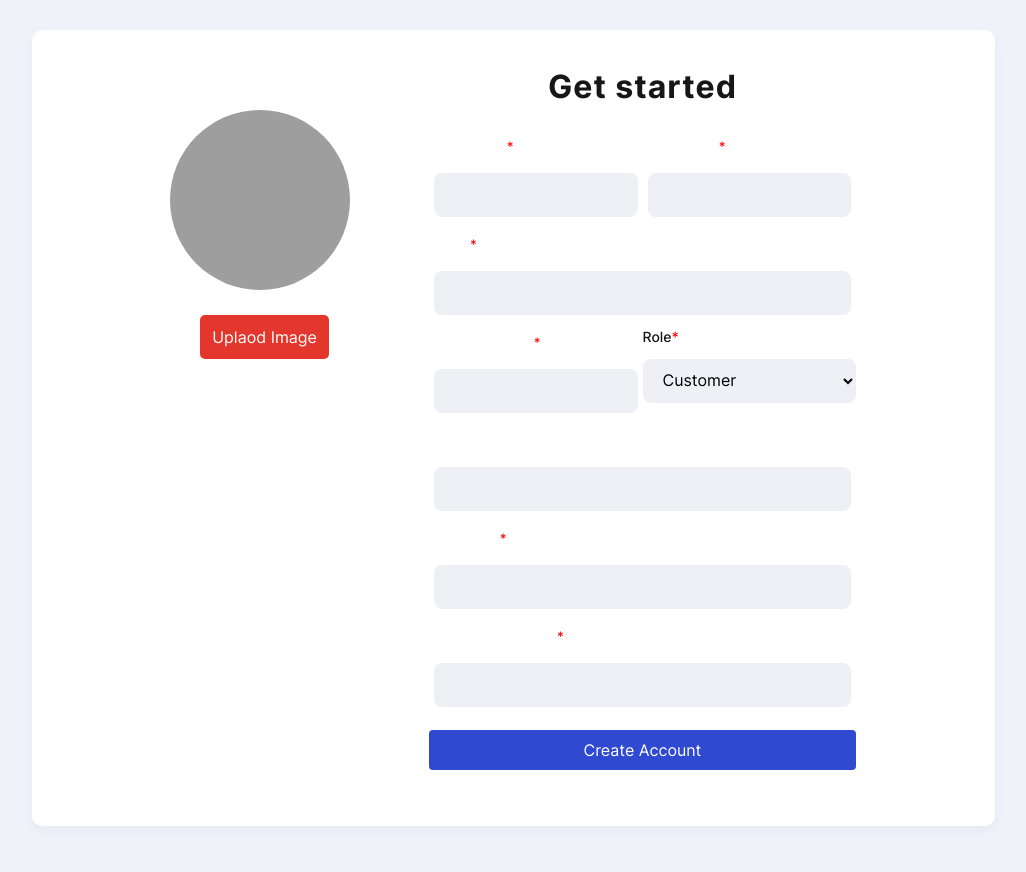
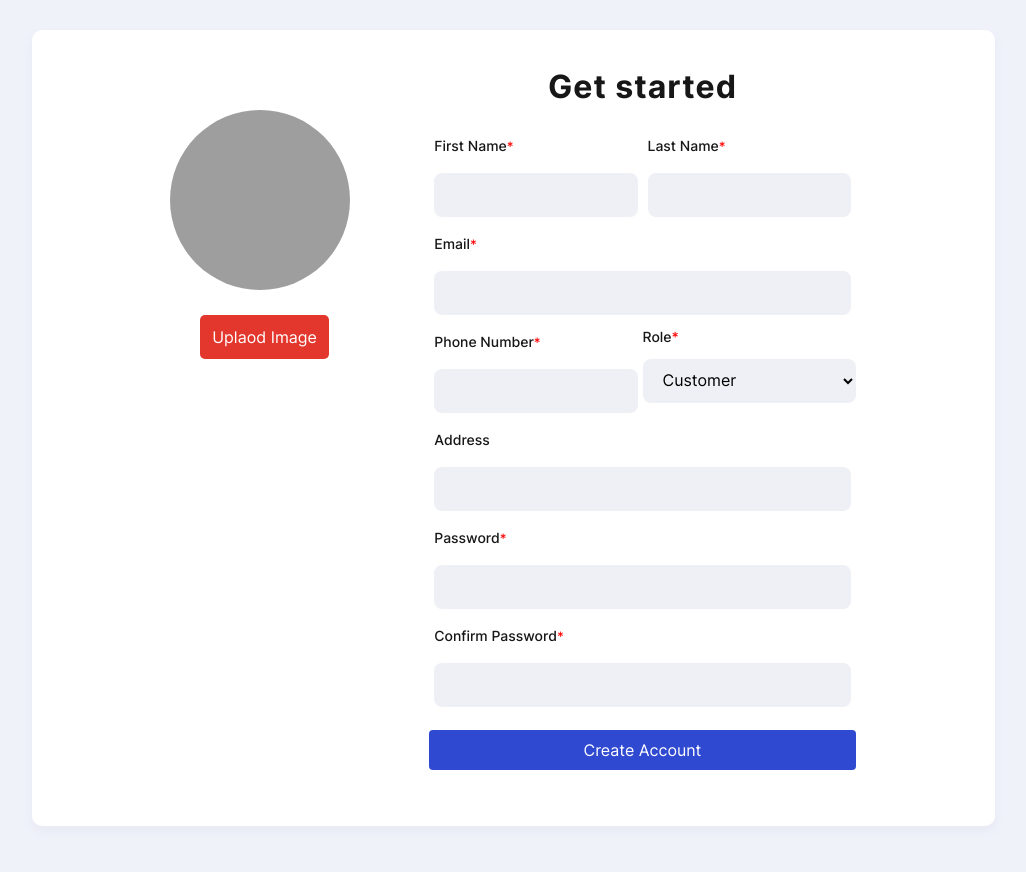
Before and after one commit to cgmoreda/zBus, an ASP.NET Core app: page /User/Register in a window 1280 px wide. Shown: the whole page, without its empty margins (127-1153 px from the left). Run offline with ASP.NET Core 8, Linux system fonts and the light colour scheme; grey boxes are pictures that could not be loaded.

Commit message:
Fixing Bugs

```diff
--- a/zBus/Controllers/UserController.cs
+++ b/zBus/Controllers/UserController.cs
@@ -70,7 +70,7 @@ namespace zBus.Controllers
                             }
                             user.PhotoPhath = "/User/" + fileName;
                             _userService.Add(user);
-                            EmailService _emailService = new EmailService();
+                            EmailService _emailService = new EmailService(_webHostEnvironment);
                              _emailService.SendRegistrationEmailAsync(user.Email, user.Fisrt_name);
                             return View("Login_Page");
                         }
@@ -193,7 +193,7 @@ namespace zBus.Controllers
         {
             var UserEmail = HttpContext.Session.GetString("UserEmail");
             string username = _userService.GetById(UserEmail).Fisrt_name;
-            EmailService emailService = new EmailService();
+            EmailService emailService = new EmailService(_webHostEnvironment);
             emailService.SendPasswordChangeEmailAsync(UserEmail, username);
         }
         public IActionResult AuthenticationCheck(string code)
@@ -274,7 +274,7 @@ namespace zBus.Controllers
         public IActionResult Dashboard()
         {
 
-            return View();
+            return View("_PartialviewDashbord");
         }
 
 
--- a/zBus/Views/User/Register.cshtml
+++ b/zBus/Views/User/Register.cshtml
@@ -114,13 +114,13 @@
                         <div style="display:flex">
 
                             <div class="form-label-wrapper" style="width:50%">
-                                <label asp-for="Fisrt_name" class="form-label" style="margin:5px; color:white;">First Name<span class="formwarn">*</span></label>
-                                <input asp-for="Fisrt_name" style="margin:5px; color:white;" class="form-input" oninput="this.value = this.value.trim()" />
+                                <label asp-for="Fisrt_name" class="form-label" style="margin:5px; ;">First Name<span class="formwarn">*</span></label>
+                                <input asp-for="Fisrt_name" style="margin:5px; ;" class="form-input" oninput="this.value = this.value.trim()" />
                                 <span asp-validation-for="Fisrt_name" class="formwarn"></span>
                             </div>
                             <div class="form-label-wrapper" style="width:50%">
-                                <label asp-for="Last_name" class="form-label" style="margin:5px; color:white;">Last Name<span class="formwarn">*</span></label>
-                                <input asp-for="Last_name" style="margin:5px; color:white;" class="form-input" oninput="this.value = this.value.trim()" />
+                                <label asp-for="Last_name" class="form-label" style="margin:5px; ;">Last Name<span class="formwarn">*</span></label>
+                                <input asp-for="Last_name" style="margin:5px; ;" class="form-input" oninput="this.value = this.value.trim()" />
                                 <span asp-validation-for="Last_name" class="formwarn"></span>
                             </div>
 
@@ -128,8 +128,8 @@
 
 
                         <div class="form-label-wrapper">
-                            <label asp-for="Email" style="margin:5px ;color:white" class="form-label">Email<span class="formwarn">*</span></label>
-                            <input asp-for="Email" style="margin:5px ;color:white" class="form-input" oninput="this.value = this.value.trim()" />
+                            <label asp-for="Email" style="margin:5px " class="form-label">Email<span class="formwarn">*</span></label>
+                            <input asp-for="Email" style="margin:5px " class="form-input" oninput="this.value = this.value.trim()" />
                             <span asp-validation-for="Email" class="formwarn"></span>
                         </div>
 
@@ -137,8 +137,8 @@
                         <div style="display:flex">
 
                             <div class="form-label-wrapper" style="width:50%">
-                                    <label asp-for="Phone_number" style="margin:5px ;color:white" class="form-label">Phone Number<span class="formwarn">*</span></label>
-                                    <input asp-for="Phone_number" style="margin:5px ;color:white" class="form-input" oninput="this.value = this.value.trim()" />
+                                    <label asp-for="Phone_number" style="margin:5px " class="form-label">Phone Number<span class="formwarn">*</span></label>
+                                    <input asp-for="Phone_number" style="margin:5px " class="form-input" oninput="this.value = this.value.trim()" />
                                     <span asp-validation-for="Phone_number" class="formwarn"></span>
                              </div>
                             <div class="form-label-wrapper" style="width:50%">
@@ -155,20 +155,20 @@
 
 
                         <div class="form-label-wrapper">
-                            <label asp-for="Address" style="margin:5px ;color:white" class="form-label">Address</label>
-                            <input asp-for="Address" style="margin:5px ;color:white !important" class="form-input" oninput="this.value = this.value.trim()" />
+                            <label asp-for="Address" style="margin:5px " class="form-label">Address</label>
+                            <input asp-for="Address" style="margin:5px  !important" class="form-input" oninput="this.value = this.value.trim()" />
                             <span asp-validation-for="Address" class="formwarn"></span>
                         </div>
 
                         <div class="form-label-wrapper">
-                            <label asp-for="Password" style="margin:5px ;color:white" class="form-label">Password<span class="formwarn">*</span></label>
-                            <input asp-for="Password" style="margin:5px ;color:white" id="password" class="form-input" oninput="this.value = this.value.trim()" />
+                            <label asp-for="Password" style="margin:5px " class="form-label">Password<span class="formwarn">*</span></label>
+                            <input asp-for="Password" style="margin:5px " id="password" class="form-input" oninput="this.value = this.value.trim()" />
                             <span asp-validation-for="Password" class="formwarn"></span>
                         </div>
 
                         <div class="form-label-wrapper">
-                            <label class="form-label" style="margin:5px ;color:white">Confirm Password<span class="formwarn">*</span></label>
-                            <input id="confirmPassword" style="margin:5px ;color:white" class="form-input" onchange="ConfirmPassword()" type="password" oninput="this.value = this.value.trim()" />
+                            <label class="form-label" style="margin:5px ">Confirm Password<span class="formwarn">*</span></label>
+                            <input id="confirmPassword" style="margin:5px " class="form-input" onchange="ConfirmPassword()" type="password" oninput="this.value = this.value.trim()" />
                             <span asp-validation-for="Password" class="formwarn"></span>
                             <span id="confirmPassword_error" class="formwarn"></span>
                         </div>
--- a/zBus/Views/User/Update_Pass.cshtml
+++ b/zBus/Views/User/Update_Pass.cshtml
@@ -131,7 +131,7 @@
             if (old === serverPassword) {
                 let pass = document.getElementById("password").value;
                 let confirmPass = document.getElementById("confirmPassword").value;
-
+                console.log("sdss");
                 if (pass !== "" && pass === confirmPass) {
                     $.ajax({
                         url: "/User/SendAuthentication",
@@ -157,6 +157,7 @@
 
         function closePopup() {
             let code = document.getElementById("code").value;
+            console.log("sdss");
             $.ajax({
                 url: "/User/AuthenticationCheck",
                 type: "POST",
```
Also changed, not shown: zBus/Data/EmailService.cs (+11 -2 lines), zBus/Views/User/Admin.cshtml (+6 -8 lines), zBus/wwwroot/User/636668a5-4a21-4055-9fe7-1db20d4042da-rashed.jpg (added).
